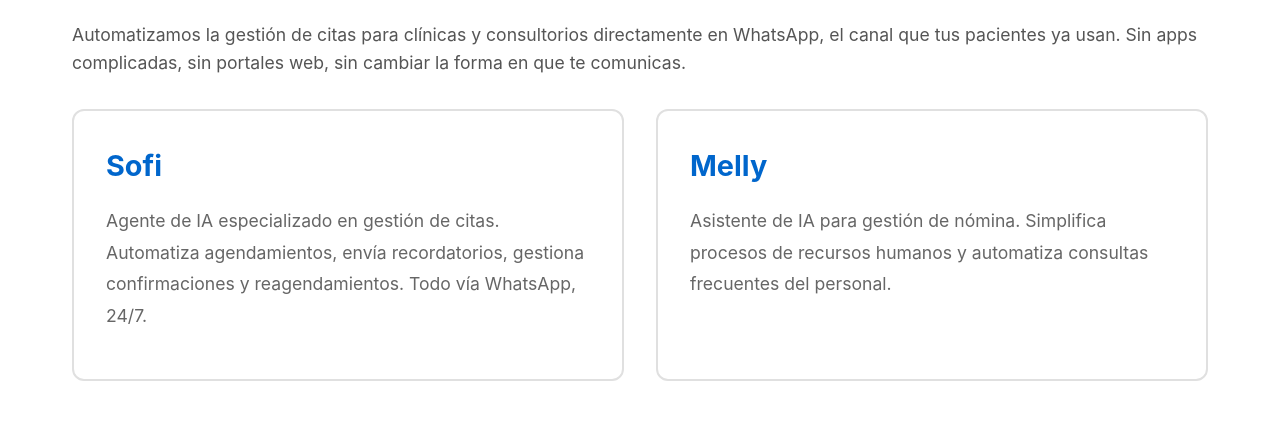
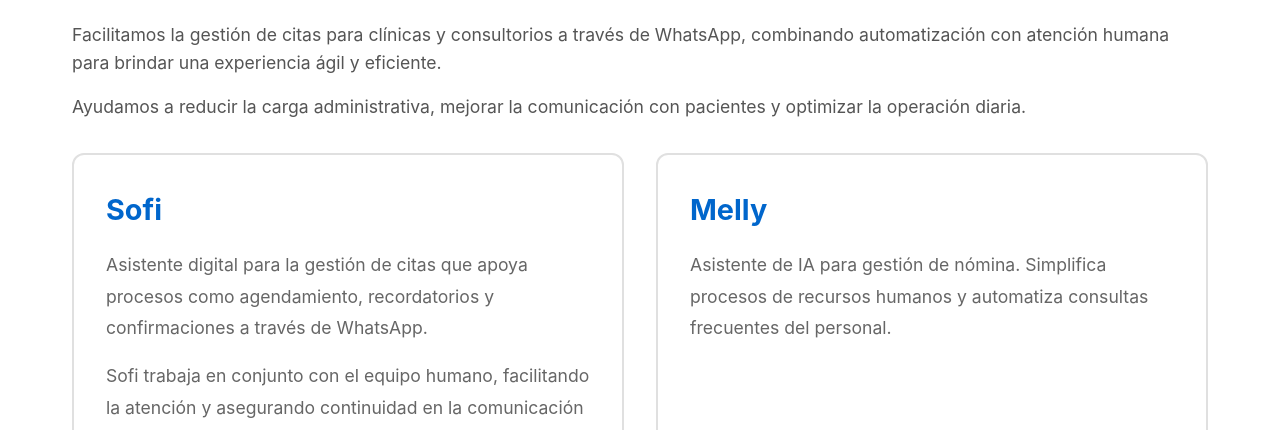
Before and after one commit to edagudelo81/edalti-website, a plain HTML site: page index.html in a window 1280 px wide. Shown: the part 502-932 px from the top of the page. Drawn offline with Linux system fonts and the light colour scheme.

Commit message:
ajuste inicio para aprob Meta

```diff
--- a/index.html
+++ b/index.html
@@ -237,12 +237,14 @@
     <div class="container">
         <section class="section">
             <h2>¿Qué hacemos?</h2>
-            <p>Automatizamos la gestión de citas para clínicas y consultorios directamente en WhatsApp, el canal que tus pacientes ya usan. Sin apps complicadas, sin portales web, sin cambiar la forma en que te comunicas.</p>
+            <p>Facilitamos la gestión de citas para clínicas y consultorios a través de WhatsApp, combinando automatización con atención humana para brindar una experiencia ágil y eficiente.</p>
+            <p>Ayudamos a reducir la carga administrativa, mejorar la comunicación con pacientes y optimizar la operación diaria.</p>
 
             <div class="products">
                 <div class="product-card">
                     <h3>Sofi</h3>
-                    <p>Agente de IA especializado en gestión de citas. Automatiza agendamientos, envía recordatorios, gestiona confirmaciones y reagendamientos. Todo vía WhatsApp, 24/7.</p>
+                    <p>Asistente digital para la gestión de citas que apoya procesos como agendamiento, recordatorios y confirmaciones a través de WhatsApp.</p>
+                    <p>Sofi trabaja en conjunto con el equipo humano, facilitando la atención y asegurando continuidad en la comunicación con pacientes.</p>
                 </div>
 
                 <div class="product-card">
```
